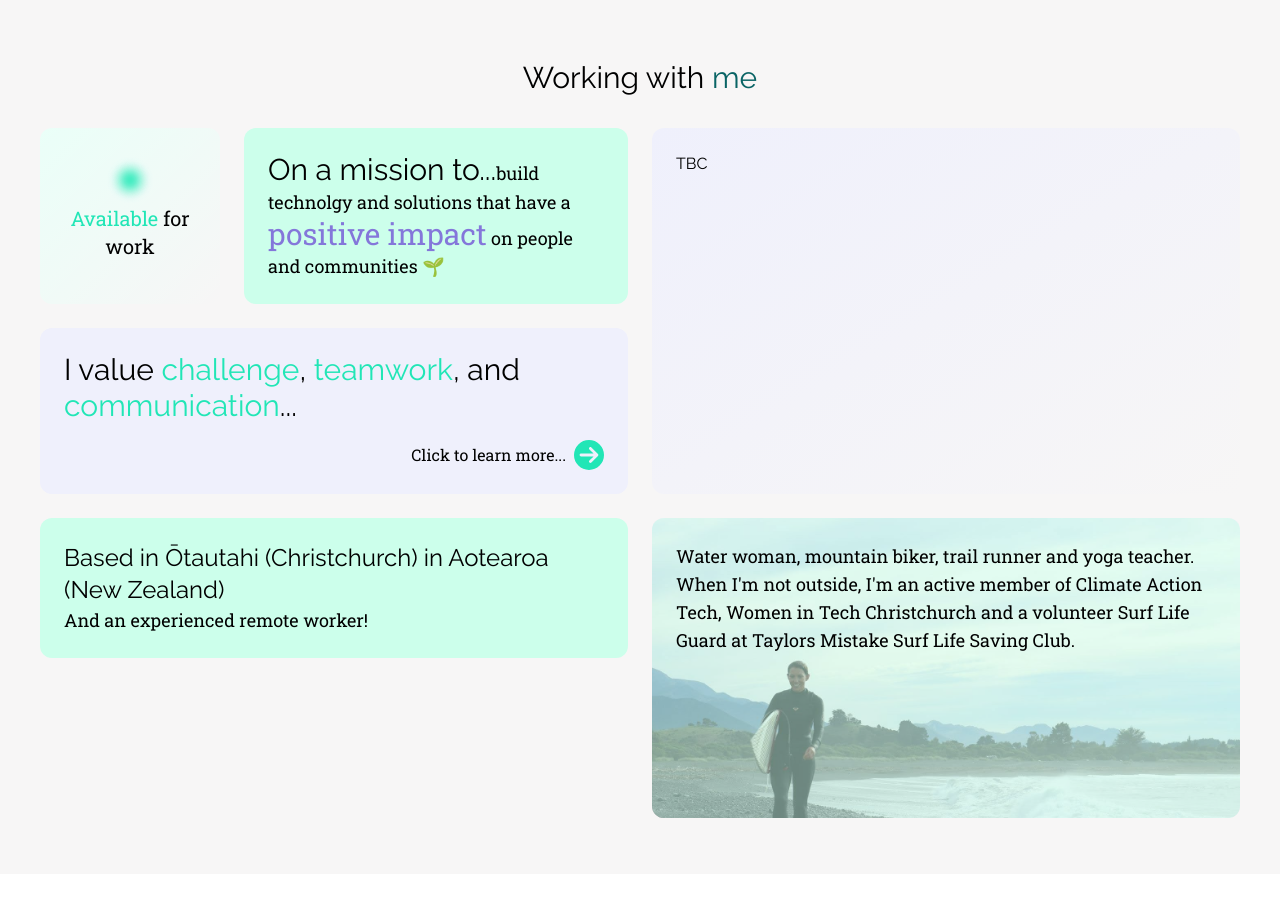
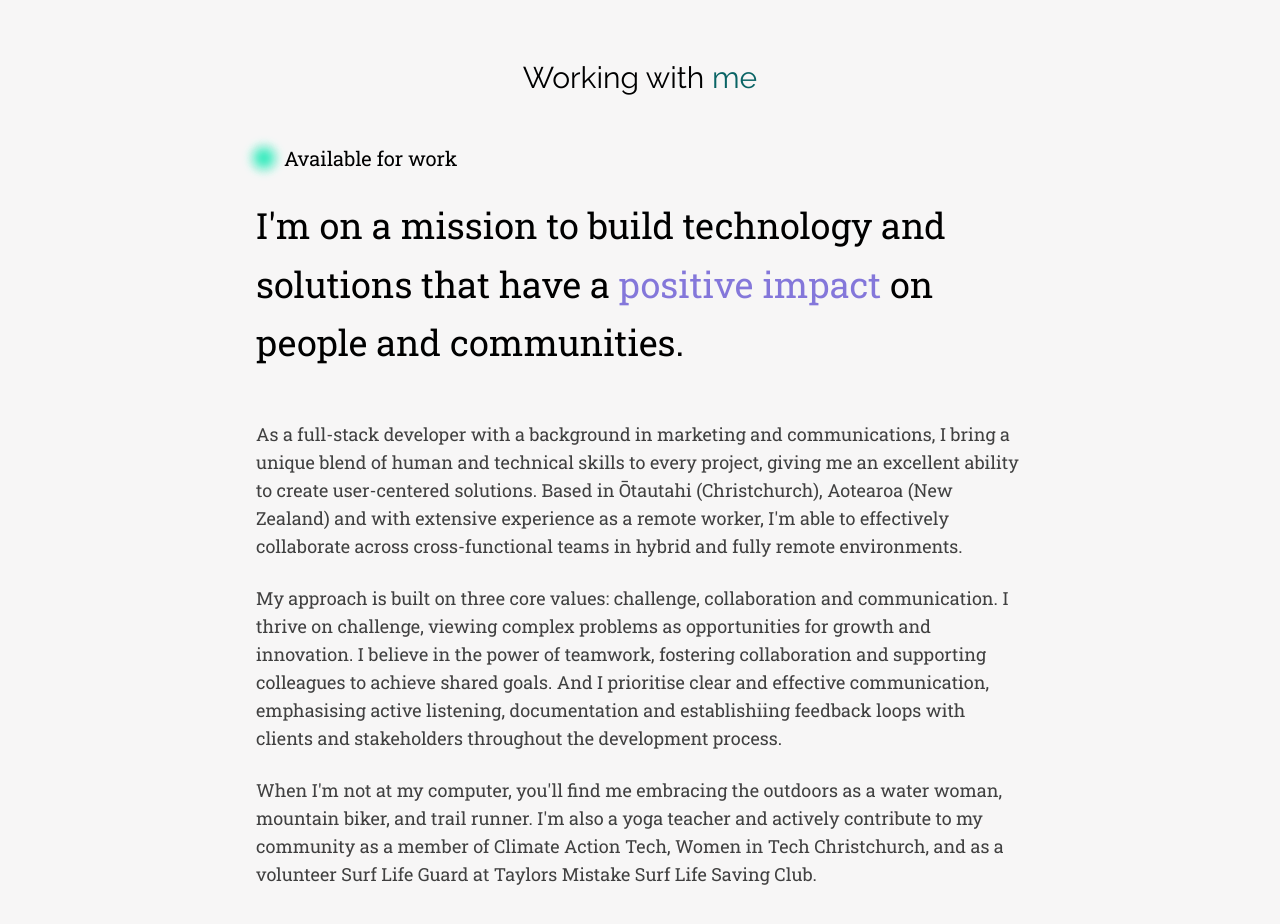
Before and after one commit to mandyh101/next-portfolio-24, a Next.js app: page / in a window 1280 px wide. Shown: the part 1260-2184 px from the top of the page. Before the commit the page ends 2134 px from the top, so only its background shows below. Built offline with nearby package versions, Linux system fonts and the light colour scheme.

Commit message:
simplify about me section

```diff
--- a/app/page.tsx
+++ b/app/page.tsx
@@ -2,6 +2,7 @@ import HeroWave from '@/components/Hero-wave'
 import HeroSpotlight from '@/components/Hero-spotlight'
 import { FloatingNav } from '@/components/ui/FloatingNav'
 import AboutMeGrid from '@/components/AboutMeGrid'
+import WorkingWithMe from '@/components/WorkingWithMe'
 import SkillStack from '@/components/SkillStack'
 
 export default function Home() {
@@ -18,7 +19,7 @@ export default function Home() {
         <FloatingNav navItems={navItems} />
         <HeroSpotlight />
         <SkillStack />
-        <AboutMeGrid />
+        <WorkingWithMe />
       </div>
     </main>
   )
--- /dev/null
+++ b/components/WorkingWithMe.tsx
@@ -0,0 +1,135 @@
+'use client'
+import React from 'react'
+import { motion } from 'framer-motion'
+
+interface AvailabilityProps {
+  isAvailable?: boolean
+}
+
+const WorkingWithMe: React.FC<AvailabilityProps> = ({ isAvailable = true }) => {
+  return (
+    <section className="section-container section-padding">
+      <motion.div
+        initial={{ opacity: 0, y: 20 }}
+        whileInView={{ opacity: 1, y: 0 }}
+        transition={{ duration: 0.8 }}
+        viewport={{ once: true }}
+        className="max-w-3xl mx-auto space-y-12"
+      >
+        <h2 className="text-center my-8">
+          Working with
+          <span className="text-sea-green-800"> me</span>
+        </h2>
+        <div className="space-y-6">
+          <div className="flex items-center gap-3">
+            <div className="relative">
+              <div
+                className={`h-4 w-4 rounded-full blur-sm ${
+                  isAvailable
+                    ? 'bg-aquamarine-400 group-hover:bg-aquamarine-500'
+                    : 'bg-red-400 group-hover:bg-red-500'
+                }`}
+              />
+              {/* First pulse ring for rippling pulse effect */}
+              <div
+                className={`absolute -inset-2 rounded-full blur-sm animate-pulse ${
+                  isAvailable ? 'bg-aquamarine-400/20' : 'bg-red-400/20'
+                }`}
+              />
+              {/* second pulse ring for rippling pulse effect  */}
+              <div
+                className={`absolute -inset-1 rounded-full blur-sm animate-pulse ${
+                  isAvailable ? 'bg-aquamarine-300/30' : 'bg-red-400/30'
+                }`}
+              />
+            </div>
+            <p className="text-xl font-light">
+              {isAvailable ? 'Available ' : 'Unavailable '}
+              for work
+            </p>
+          </div>
+
+          <motion.p
+            initial={{ opacity: 0 }}
+            whileInView={{ opacity: 1 }}
+            transition={{ delay: 0.3 }}
+            className="text-4xl font-light leading-relaxed"
+          >
+            I&apos;m on a mission to build technology and solutions that have a{' '}
+            <span className="text-tropical-indigo-600">positive impact</span> on
+            people and communities.
+          </motion.p>
+        </div>
+
+        <motion.div
+          initial={{ opacity: 0 }}
+          whileInView={{ opacity: 1 }}
+          transition={{ delay: 0.5 }}
+          className="prose prose-lg max-w-none space-y-6 text-neutral-700"
+        >
+          <p className="font-light">
+            As a full-stack developer with a background in marketing and
+            communications, I bring a unique blend of human and technical skills
+            to every project, giving me an excellent ability to create
+            user-centered solutions. Based in Ōtautahi (Christchurch), Aotearoa
+            (New Zealand) and with extensive experience as a remote worker,
+            I&apos;m able to effectively collaborate across cross-functional
+            teams in hybrid and fully remote environments.
+          </p>
+
+          <p className="font-light">
+            My approach is built on three core values: challenge, collaboration
+            and communication. I thrive on challenge, viewing complex problems
+            as opportunities for growth and innovation. I believe in the power
+            of teamwork, fostering collaboration and supporting colleagues to
+            achieve shared goals. And I prioritise clear and effective
+            communication, emphasising active listening, documentation and
+            establishiing feedback loops with clients and stakeholders
+            throughout the development process.
+          </p>
+
+          <p className="font-light">
+            When I&apos;m not at my computer, you&apos;ll find me embracing the
+            outdoors as a water woman, mountain biker, and trail runner.
+            I&apos;m also a yoga teacher and actively contribute to my community
+            as a member of Climate Action Tech, Women in Tech Christchurch, and
+            as a volunteer Surf Life Guard at Taylors Mistake Surf Life Saving
+            Club.
+          </p>
+        </motion.div>
+
+        {/* <motion.div
+          initial={{ opacity: 0 }}
+          whileInView={{ opacity: 1 }}
+          transition={{ delay: 0.7 }}
+          className="pt-8 border-t border-neutral-200"
+        >
+          <h3 className="text-2xl font-light mb-6">Technical Expertise</h3>
+          <div className="flex flex-wrap gap-3">
+            {[
+              'ReactJS',
+              'VueJS',
+              'TypeScript',
+              'JavaScript',
+              'PHP',
+              'Laravel',
+              'CSS',
+              'HTML',
+              'Figma',
+              'Tailwind',
+            ].map((skill) => (
+              <span
+                key={skill}
+                className="px-4 py-2 bg-aquamarine-50 text-aquamarine-700 rounded-full text-sm"
+              >
+                {skill}
+              </span>
+            ))}
+          </div>
+        </motion.div> */}
+      </motion.div>
+    </section>
+  )
+}
+
+export default WorkingWithMe
```
